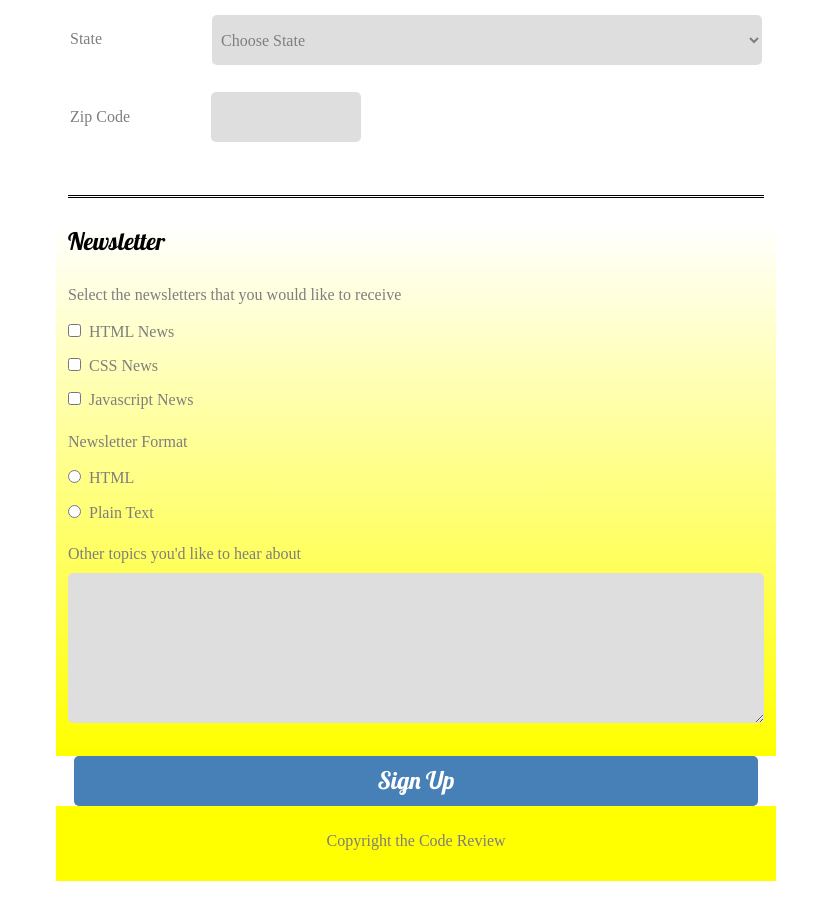
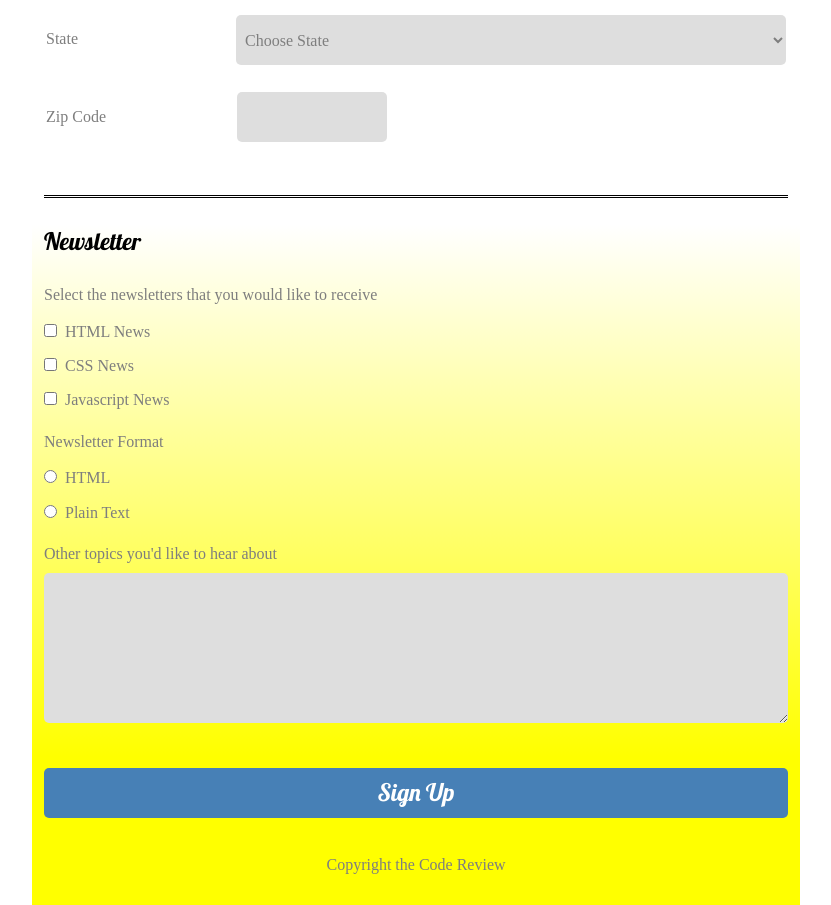
Before and after one commit to DanielCW7/Techdegree-project-3, a plain HTML site: page index.html in a window 1280 px wide. Shown: the part 651-1556 px from the top of the page, without its empty margins (224-1055 px from the left). Before the commit the page ends 1532 px from the top, so only its background shows below. Drawn offline with Linux system fonts and the light colour scheme.

Commit message:
Update styles.css

```diff
--- a/css/styles.css
+++ b/css/styles.css
@@ -49,10 +49,17 @@ fieldset {
 button {
     border-style: none;
     border-radius: 5px;
-    width: 95%;
-    margin-left: 2.5%;
-    margin-right: 2.5%;
+    /* display: flex;
+    justify-content: center; */
+
+
+    margin: auto;
+    width: 100%;
+    max-width: 744px;
     height: 50px;
+
+
+
     background: rgb(71, 128, 182);
     color: white;
     font-size: 1.5em;
@@ -60,13 +67,18 @@ button {
 
 }
 
+.button {
+    background: yellow;
+    max-width: 768px;
+    padding: 12px;
+}
+
 footer {
     display: block;
-    max-width: 720px;
+    max-width: 768px;
     margin: auto;
     padding-top: 10px;
     padding-bottom: 15px;
-    color: rgb(126, 126, 126);
     background: yellow;
 }
 
@@ -177,12 +189,12 @@ textarea:focus {
     color: white;
 }
 
-/* ================ tablet screen+ =================== */
+/* ================ tablet screen 768px+ =================== */
 
-@media (min-width: 720px) {
+@media (min-width: 768px) {
 
     main {
-        width: 720px;
+        width: 768px;
         margin: auto;
     }
 
@@ -217,7 +229,7 @@ textarea:focus {
 
     #zip {
         width: 150px;
-        margin-left: 77px;
+        margin-left: 127px;
         margin-top: 5px;
         margin-bottom: 5px;
     }
```
